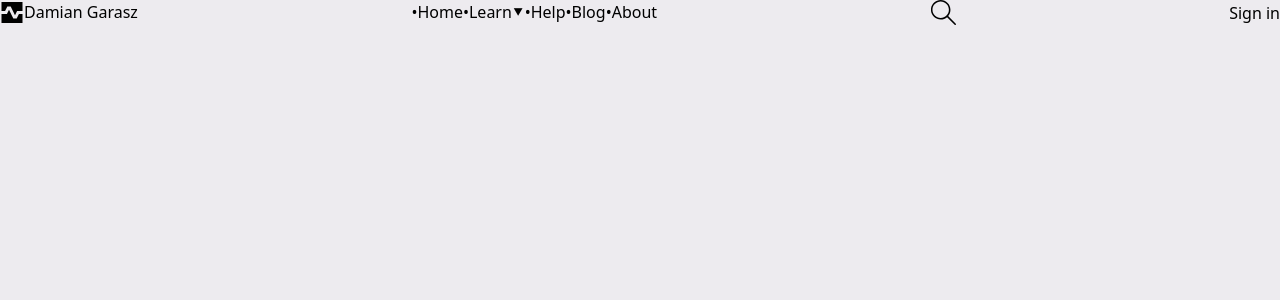
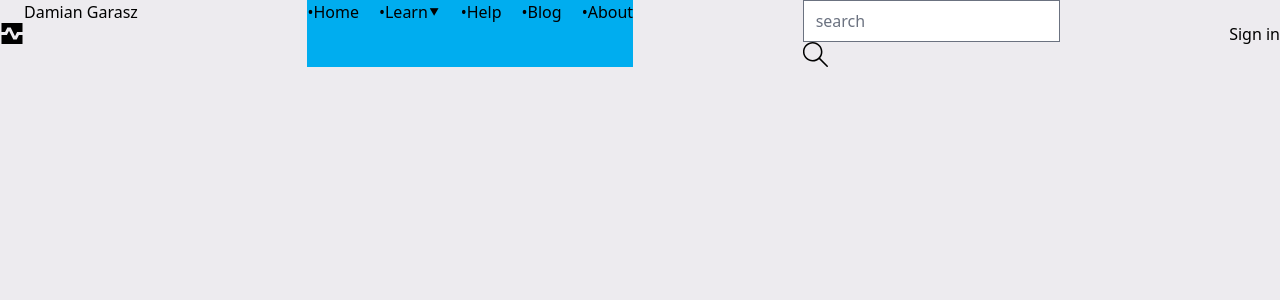
Before and after one commit to damiangarasz/portfolio-website-2-React, a React (Vite) app: page / in a window 1280 px wide. Shown: the top 300 px of the page. Built offline with nearby package versions, Linux system fonts and the light colour scheme.

Commit message:
search bar jakos dziala, ale nie do końca lol

```diff
--- a/src/ts/Header/Menu.tsx
+++ b/src/ts/Header/Menu.tsx
@@ -1,6 +1,6 @@
 const Menu = () => {
   return (
-    <div>
+    <div className="w-[350px/30] bg-[#00adef]">
       <div data-state="on">
         <svg
           className="md:hidden"
@@ -70,7 +70,7 @@ const Menu = () => {
         </svg>
       </div>
       <nav aria-label="main menu hover:color" aria-expanded="false">
-        <ol className="flex">
+        <ol className="flex space-x-5">
           <li className="">
             <span>•</span>Home
           </li>
--- a/src/ts/Header/SearchBar.tsx
+++ b/src/ts/Header/SearchBar.tsx
@@ -1,10 +1,63 @@
+import { useState, useEffect } from "react";
+
+const data = [
+  "krówka",
+  "konik",
+  "muszka",
+  "prówka",
+  "robaczek",
+  "krokusek",
+  "krokodylek",
+];
+
 const SearchBar = () => {
+  const [search, searchResoult] = useState("");
+  const [wynik, filtrowanie] = useState<string[]>([]);
+
+  useEffect(
+    function searchFunction() {
+      const filteredData = data.filter((word) => {
+        return word.toLowerCase().includes(search.toLowerCase());
+      });
+      filtrowanie(filteredData);
+    },
+    [search],
+  );
+
+  useEffect(() => {
+    const lol = document.querySelector<HTMLElement>(".hint");
+    if (search.length != 0) {
+      if (lol) {
+        lol.classList.remove("hidden");
+        lol.classList.add("visible");
+        console.log(search);
+      }
+    } else {
+      if (lol) {
+        lol.classList.remove("visible");
+        lol.classList.add("hidden");
+      }
+    }
+  }, [wynik]);
+
   return (
     <div>
-      <form data-state="off" className="search-bar">
+      <form data-state="on" className="search-bar">
         <div>
-          <input type="search" data-state="off" placeholder="search" />
-          <button data-state="off">
+          <input
+            onChange={(e) => {
+              searchResoult(e.target.value);
+            }}
+            type="search"
+            data-state="off"
+            placeholder="search"
+          />
+          <ul className="hint absolute hidden">
+            {wynik.map((wynik, index) => {
+              return <li key={index}>{wynik}</li>;
+            })}
+          </ul>
+          <button data-state="on">
             <svg
               fill="#000000"
               viewBox="0 0 32 32"
--- a/tailwind.config.js
+++ b/tailwind.config.js
@@ -2,7 +2,13 @@
 module.exports = {
   content: ["./src/**/*.{js,ts,tsx,tsx,html}"],
   theme: {
-    extend: {},
+    extend: {
+      colors: {
+        primary: {
+          dark: "#CD4B2F",
+        },
+      },
+    },
   },
   plugins: [require("@tailwindcss/forms")],
 };
```
